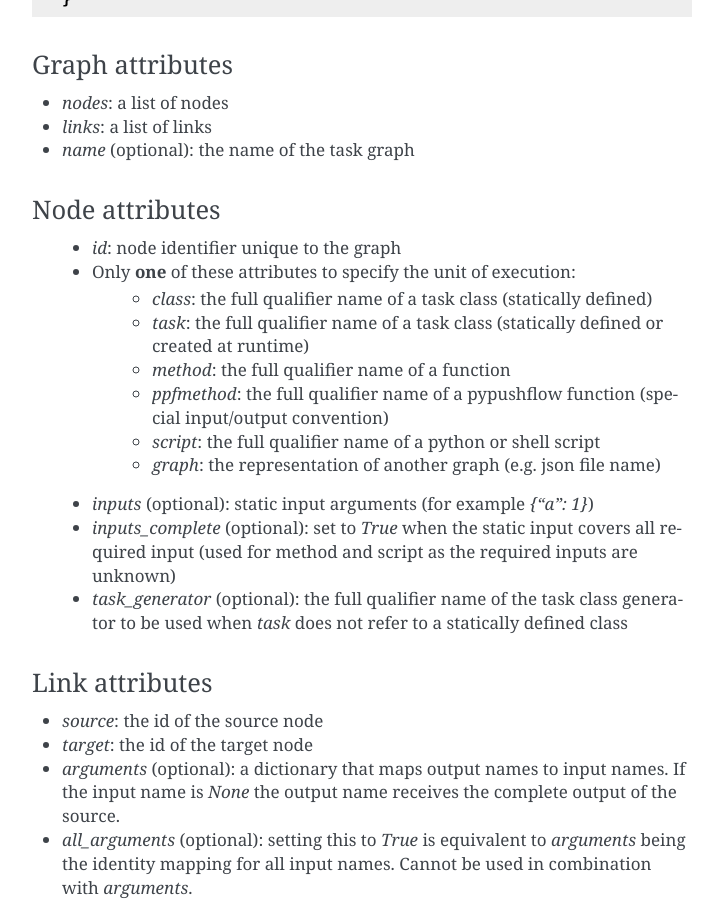
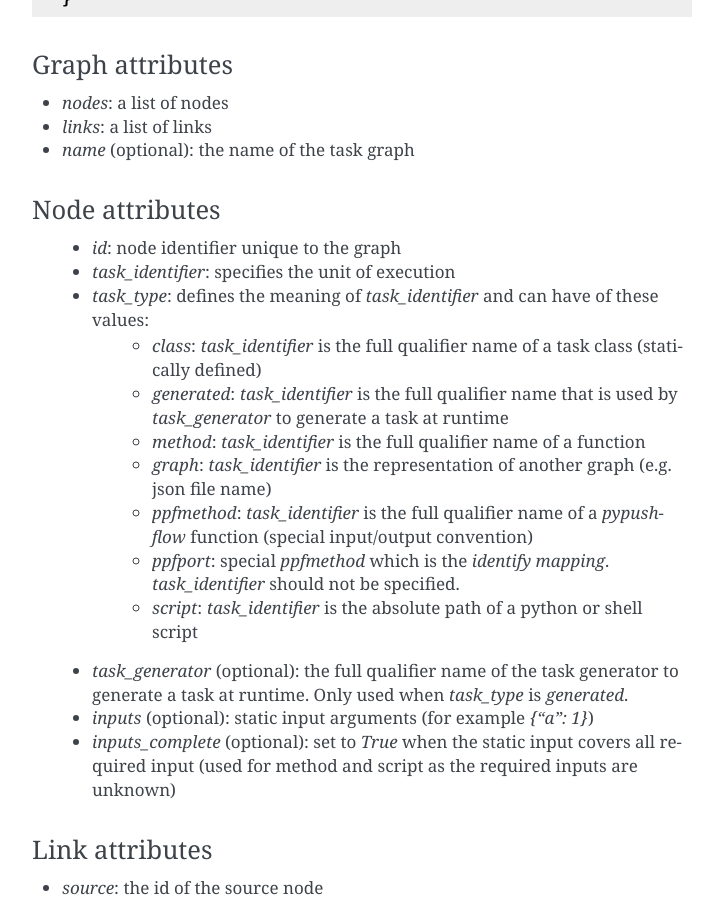
Before and after one commit to ewoks-kit/ewokscore, a Sphinx documentation site: the page built from doc/definitions.rst, in a window 1280 px wide and 900 px high, scrolled down 1249 px. Shown: the whole window, without its empty margins (388-1111 px from the left). Built offline with Sphinx 7.4.7, drawn with Linux system fonts in a browser that asks for light colours.

Commit message:
document the graph node attribute changes

```diff
--- a/doc/definitions.rst
+++ b/doc/definitions.rst
@@ -51,16 +51,18 @@ Graph attributes
 Node attributes
 ^^^^^^^^^^^^^^^
  * *id*: node identifier unique to the graph
- * Only **one** of these attributes to specify the unit of execution:
-    * *class*: the full qualifier name of a task class (statically defined)
-    * *task*: the full qualifier name of a task class (statically defined or created at runtime)
-    * *method*: the full qualifier name of a function
-    * *ppfmethod*: the full qualifier name of a pypushflow function (special input/output convention)
-    * *script*: the full qualifier name of a python or shell script
-    * *graph*: the representation of another graph (e.g. json file name)
+ * *task_identifier*: specifies the unit of execution
+ * *task_type*: defines the meaning of *task_identifier* and can have of these values:
+    * *class*: *task_identifier* is the full qualifier name of a task class (statically defined)
+    * *generated*: *task_identifier* is the full qualifier name that is used by *task_generator* to generate a task at runtime
+    * *method*: *task_identifier* is the full qualifier name of a function
+    * *graph*: *task_identifier* is the representation of another graph (e.g. json file name)
+    * *ppfmethod*: *task_identifier* is the full qualifier name of a *pypushflow* function (special input/output convention)
+    * *ppfport*: special *ppfmethod* which is the *identify mapping*. *task_identifier* should not be specified.
+    * *script*: *task_identifier* is the absolute path of a python or shell script
+ * *task_generator* (optional): the full qualifier name of the task generator to generate a task at runtime. Only used when *task_type* is *generated*.
  * *inputs* (optional): static input arguments (for example `{"a": 1}`)
  * *inputs_complete* (optional): set to `True` when the static input covers all required input (used for method and script as the required inputs are unknown)
- * *task_generator* (optional): the full qualifier name of the task class generator to be used when *task* does not refer to a statically defined class
 
 Link attributes
 ^^^^^^^^^^^^^^^
```
